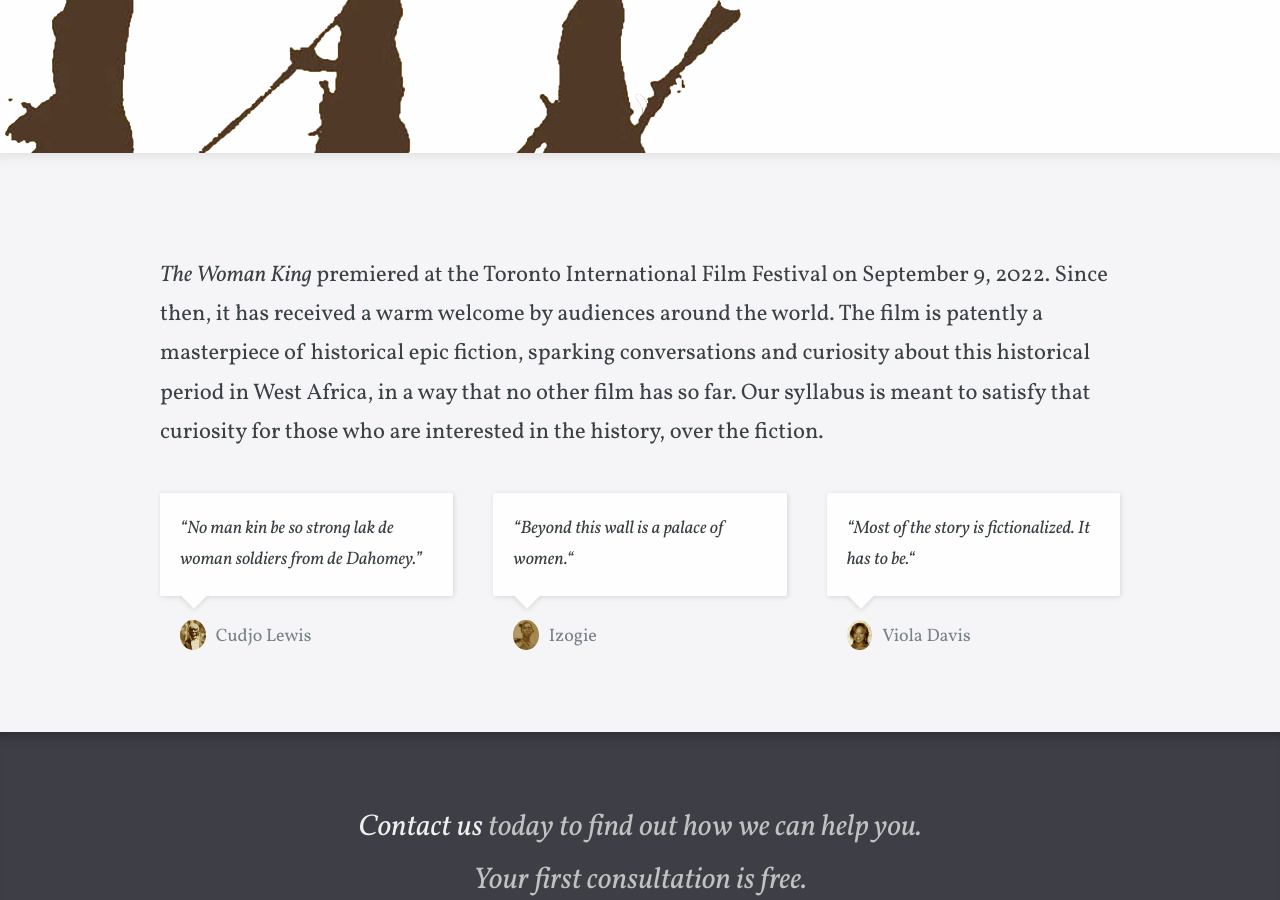
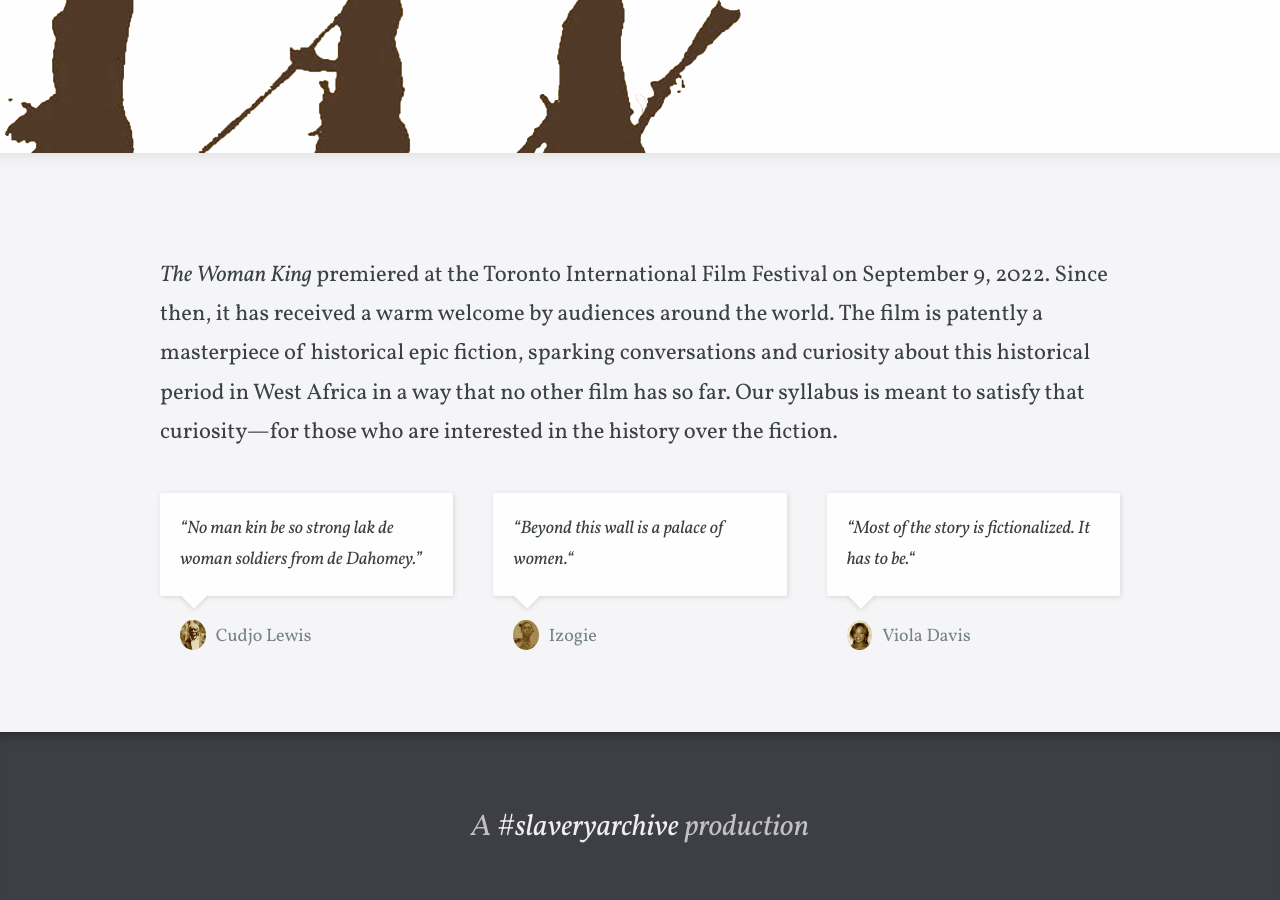
Before and after one commit to elotroalex/womanking, a Jekyll site: the page built from index.html, in a window 1280 px wide and 900 px high, scrolled down 567 px. Built offline with Jekyll 4.4.1, drawn with Linux system fonts in a browser that asks for light colours; some web fonts are replaced; some of the changed text lies outside the part shown.

Commit message:
finished homepage

```diff
--- a/_layouts/default.html
+++ b/_layouts/default.html
@@ -65,7 +65,7 @@
 		{% elsif page.call_to_action == 'Contact' %}
 			<section class="quote-section">
 				<p class="container editable">
-					<a href="{{ site.baseurl }}/contact/">Contact us</a> today to find out how we can help you. Your first consultation is free.
+					A <a href="https://slaveryarchive.wordpress.com/" target="_blank">#slaveryarchive</a> production
 				</p>
 			</section>
 		{% else %}
@@ -77,45 +77,11 @@
 		{% endif %}
 
 		<footer>
-			<div class="container">
-				<p class="editor-link"><a href="cloudcannon:collections/_data/footer.yml" class="btn"><strong>&#9998;</strong> Update Footer Sections</a></p>
-
-				<div class="footer-columns">
-					{% for column in site.data.footer %}
-						<ul class="footer-links">
-							<li>
-								<h2>{{ column.title }}</h2>
-							</li>
-							{% for link in column.links %}
-								<li>
-									<a {% if link.new_window %}target="_blank"{% endif %} href="{% include relative-src.html src=link.link %}" {% if link.social_icon %}class="{{ link.social_icon | slugify }}-icon"{% endif %}>
-										{% if link.social_icon %}
-											{% include social-icon.html icon=link.social_icon %}
-										{% endif %}
-
-										{{ link.name }}
-									</a>
-								</li>
-							{% endfor %}
-						</ul>
-					{% endfor %}
-
-					<ul class="footer-links">
-						<li>
-							<h2>{{ site.data.company.title }}</h2>
-						</li>
-						<li>{{ site.data.company.description }}</li>
-						<li><a href="{{ site.baseurl }}/feed.xml">{% include social-icon.html icon="RSS" %} Subscribe with RSS</a></li>
-					</ul>
-				</div>
-			</div>
 
 			<div class="legal-line">
 				<p class="container">
-					&copy; {{ site.time | date: '%Y' }} {{ site.data.company.title }} &bull;
-					<a href="{{ site.baseurl }}/terms/">Terms</a>
-					&bull;
-					Template by <a href="http://cloudcannon.com/">CloudCannon</a>
+					&copy; {{ site.time | date: '%Y' }} Ana Lucia Araujo and Alex Gil<br>
+					<a rel="license" href="http://creativecommons.org/licenses/by/4.0/"><img alt="Creative Commons License" style="border-width:0" src="https://i.creativecommons.org/l/by/4.0/80x15.png" /></a><br />This work is licensed under a <a rel="license" href="http://creativecommons.org/licenses/by/4.0/">Creative Commons Attribution 4.0 International License</a>.
 				</p>
 			</div>
 		</footer>
--- a/about.html
+++ b/about.html
@@ -9,8 +9,8 @@
 
 <div class="editable">
 	<p>
-		Serving your community for over a century, Justice Law is committed to helping people through a number of services.
-		Our services range from conveyancing, mortgages to family law. Our clients range from large businesses to first home buyers.
+		Lorem ipsum dolor sit amet, consectetuer adipiscing elit. Morbi commodo, ipsum sed pharetra gravida, orci magna rhoncus neque, id pulvinar odio lorem non turpis. Nullam sit amet enim. Suspendisse id velit vitae ligula volutpat condimentum. Aliquam erat volutpat. Sed quis velit. Nulla facilisi. Nulla libero. Vivamus pharetra posuere sapien.
+
 	</p>
 
 	<p>Meet the members of our capable team:</p>
--- a/blog/index.html
+++ b/blog/index.html
@@ -3,7 +3,7 @@
 call_to_action: Contact
 background_image_path:
 large_header: false
-show_in_navigation: true
+show_in_navigation: false
 navigation_order: 4
 ---
 
--- a/index.html
+++ b/index.html
@@ -21,7 +21,7 @@
 
 <div class="editable">
 
-	<p><em>The Woman King</em> premiered at the Toronto International Film Festival on September 9, 2022. Since then, it has received a warm welcome by audiences around the world. The film is patently a masterpiece of historical epic fiction, sparking conversations and curiosity about this historical period in West Africa, in a way that no other film has so far. Our syllabus is meant to satisfy that curiosity for those who are interested in the history, over the fiction.</p>
+	<p><em>The Woman King</em> premiered at the Toronto International Film Festival on September 9, 2022. Since then, it has received a warm welcome by audiences around the world. The film is patently a masterpiece of historical epic fiction, sparking conversations and curiosity about this historical period in West Africa in a way that no other film has so far. Our syllabus is meant to satisfy that curiosity—for those who are interested in the history over the fiction.</p>
 </div>
 
 <div class="testimonials">
```
